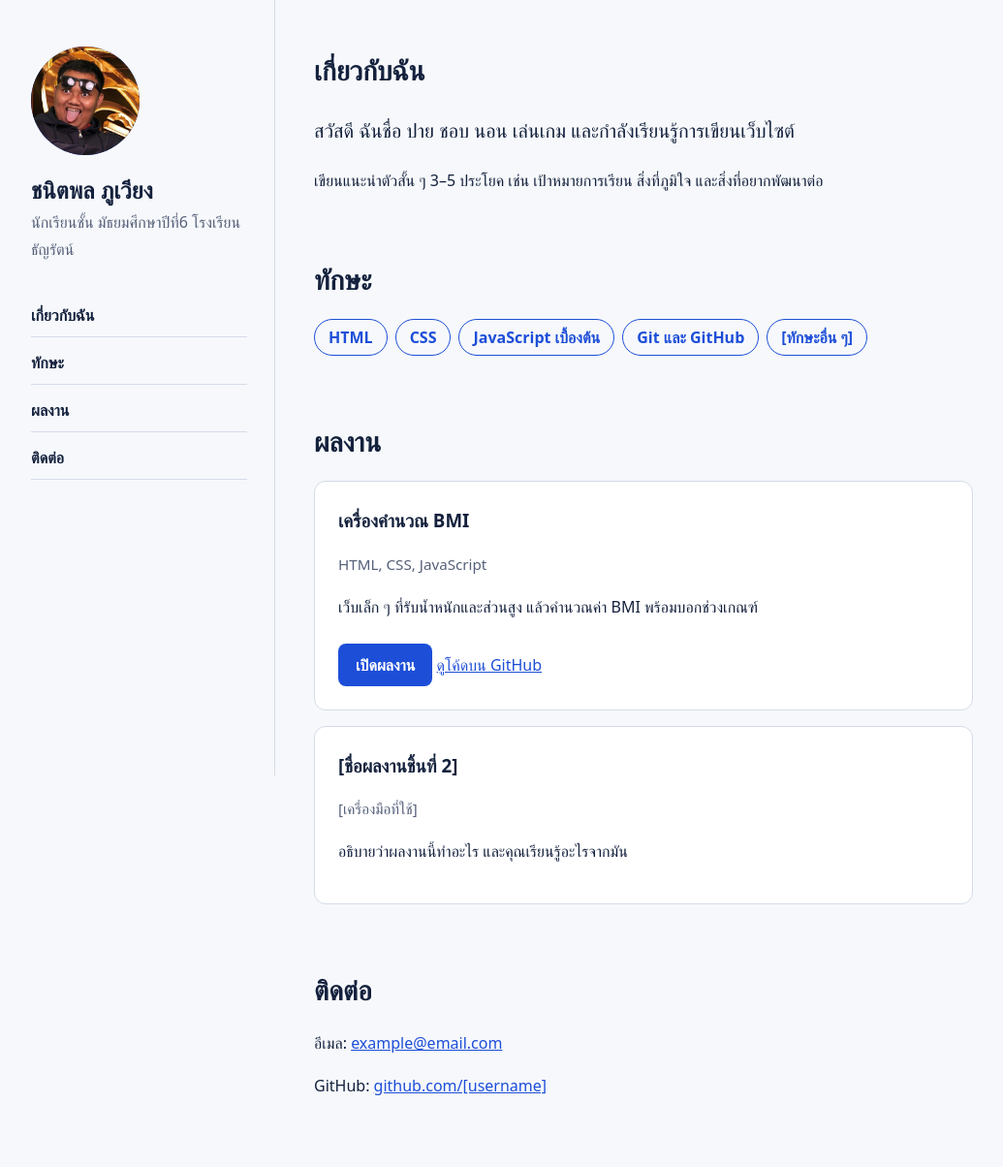
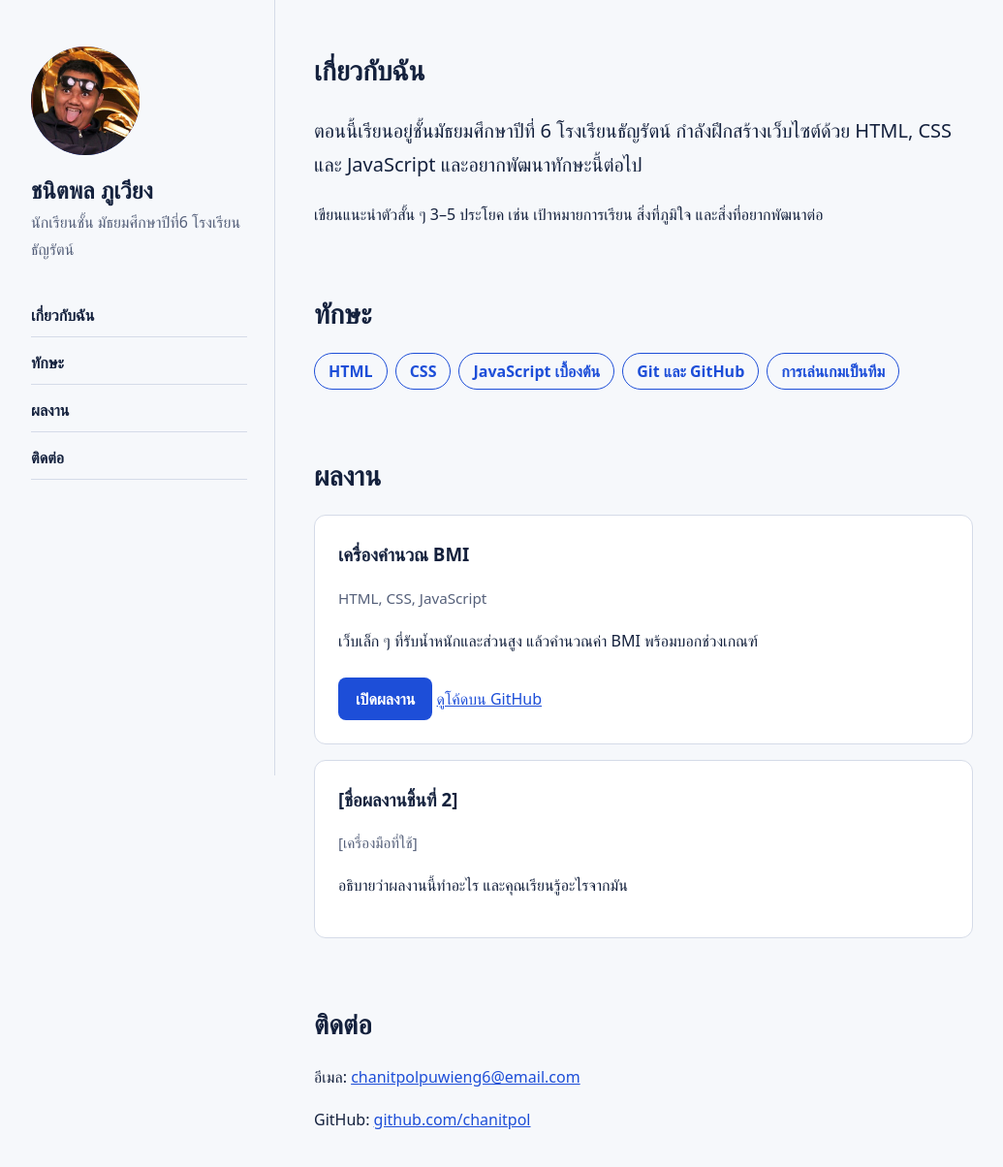
Before and after one commit to chanitpol/APAi, a plain HTML site: page index.html in a window 1280 px wide. Shown: the whole page at 97% size, without its empty margins (116-1151 px from the left). Drawn offline with Linux system fonts and the light colour scheme; a web font is replaced by a local one.

Commit message:
Update index.html

```diff
--- a/index.html
+++ b/index.html
@@ -66,14 +66,14 @@ p{max-width:65ch}
  <main>
   <section id="about">
    <h2>เกี่ยวกับฉัน</h2>
-   <p class="lead">สวัสดี ฉันชื่อ ปาย ชอบ นอน เล่นเกม และกำลังเรียนรู้การเขียนเว็บไซต์</p>
+   <p class="lead">ตอนนี้เรียนอยู่ชั้นมัธยมศึกษาปีที่ 6 โรงเรียนธัญรัตน์ กำลังฝึกสร้างเว็บไซต์ด้วย HTML, CSS และ JavaScript และอยากพัฒนาทักษะนี้ต่อไป</p>
    <p>เขียนแนะนำตัวสั้น ๆ 3–5 ประโยค เช่น เป้าหมายการเรียน สิ่งที่ภูมิใจ และสิ่งที่อยากพัฒนาต่อ</p>
   </section>
 
   <section id="skills">
    <h2>ทักษะ</h2>
    <ul class="skills">
-    <li>HTML</li><li>CSS</li><li>JavaScript เบื้องต้น</li><li>Git และ GitHub</li><li>[ทักษะอื่น ๆ]</li>
+    <li>HTML</li><li>CSS</li><li>JavaScript เบื้องต้น</li><li>Git และ GitHub</li><li>การเล่นเกมเป็นทีม</li>
    </ul>
   </section>
 
@@ -95,8 +95,8 @@ p{max-width:65ch}
 
   <section id="contact">
    <h2>ติดต่อ</h2>
-   <p>อีเมล: <a href="mailto:example@email.com">example@email.com</a></p>
-   <p>GitHub: <a href="https://github.com/[username]">github.com/[username]</a></p>
+   <p>อีเมล: <a href="mailto:example@email.com">chanitpolpuwieng6@email.com</a></p>
+   <p>GitHub: <a href="https://github.com/chanitpol">github.com/chanitpol</a></p>
   </section>
  </main>
 </div>
```
